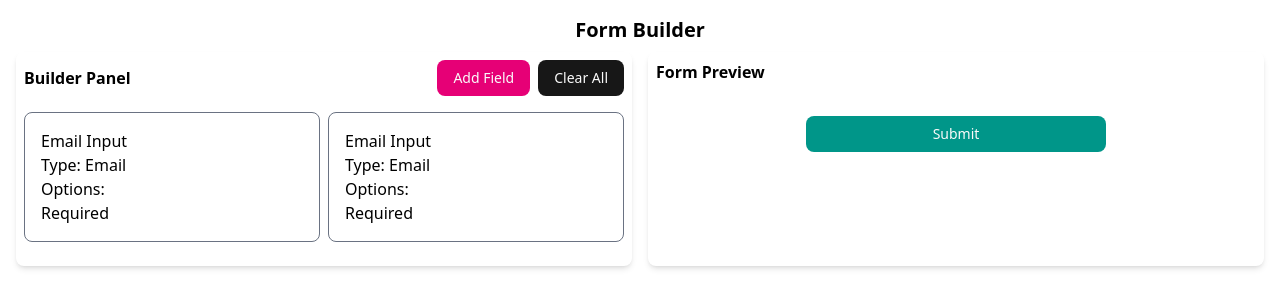
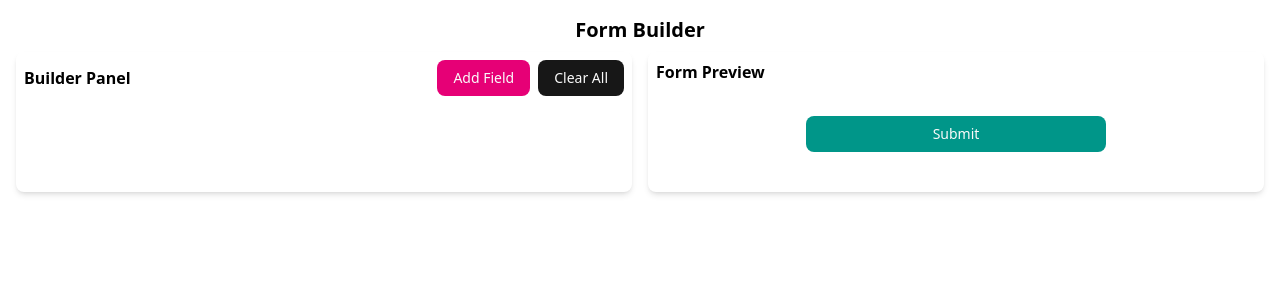
Before and after one commit to faithgaiciumia/react-combo-lab, a React (Vite) app: page /formbuilder in a window 1280 px wide. Shown: the top 308 px of the page. Built offline with nearby package versions, Linux system fonts and the light colour scheme.

Commit message:
dynamic fields card

```diff
--- a/src/apps/form/components/BuilderPanel.tsx
+++ b/src/apps/form/components/BuilderPanel.tsx
@@ -16,15 +16,17 @@ import {
   SelectValue,
 } from "@/components/ui/select";
 import { Switch } from "@/components/ui/switch";
-import { X } from "lucide-react";
+import {  X } from "lucide-react";
 import { useState } from "react";
 import type { FormField } from "../page";
 import FieldCard from "./FieldCard";
 
 export default function BuilderPanel({
   addFormField,
+  formFields,
 }: {
   addFormField: (newField: FormField) => void;
+  formFields: FormField[];
 }) {
   const [type, setType] = useState<"text" | "email" | "number" | "select" | "">(
     ""
@@ -165,8 +167,9 @@ export default function BuilderPanel({
         </div>
       </div>
       <div className="grid grid-cols-2 gap-2 my-4">
-        <FieldCard/>
-        <FieldCard/>
+        {formFields.map((field) => (
+          <FieldCard field={field} key={field.id} />
+        ))}
       </div>
     </div>
   );
--- a/src/apps/form/components/FieldCard.tsx
+++ b/src/apps/form/components/FieldCard.tsx
@@ -1,11 +1,40 @@
-export default function FieldCard() {
+import { Button } from "@/components/ui/button";
+import {
+  DropdownMenu,
+  DropdownMenuContent,
+  DropdownMenuItem,
+  DropdownMenuTrigger,
+} from "@/components/ui/dropdown-menu";
+import { MoreVertical } from "lucide-react";
+import type { FormField } from "../page";
+export default function FieldCard({ field }: { field: FormField }) {
   return (
     <div className="border-gray-500 border-1 rounded-md p-4">
+      <div className="flex justify-end items-center">
+        <DropdownMenu>
+          <DropdownMenuTrigger>
+            <Button variant={"ghost"}>
+              <MoreVertical />
+            </Button>
+          </DropdownMenuTrigger>
+          <DropdownMenuContent>
+            <DropdownMenuItem>Edit</DropdownMenuItem>
+            <DropdownMenuItem>Delete</DropdownMenuItem>
+          </DropdownMenuContent>
+        </DropdownMenu>
+      </div>
       <div>
-        <h1>Email Input</h1>
-        <h2>Type: Email</h2>
-        <h3>Options:</h3>
-        <h4>Required</h4>
+        <h1>{field.label} Input</h1>
+        <h2>Type: {field.type}</h2>
+        {field.options && (
+          <div>
+            <h3>Options:</h3>
+            {field.options.map((option, index) => (
+              <h3 key={index}>{option}</h3>
+            ))}
+          </div>
+        )}
+        {field.required && <h4>Required</h4>}
       </div>
     </div>
   );
--- a/src/apps/form/page.tsx
+++ b/src/apps/form/page.tsx
@@ -32,7 +32,7 @@ export default function FormBuilder() {
         <h1 className="font-bold text-xl">Form Builder</h1>
       </div>
       <div className="grid grid-cols-2 gap-4 my-2">
-        <BuilderPanel addFormField={addFormField} />
+        <BuilderPanel addFormField={addFormField} formFields={formFields}/>
         <FormPreview formFields={formFields}/>
       </div>
     </div>
```
